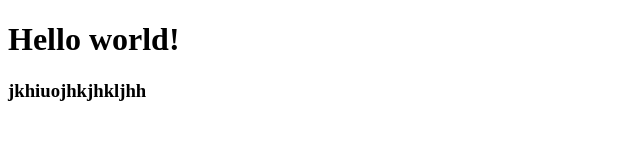
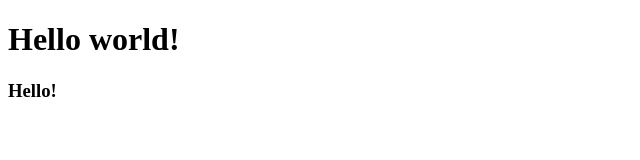
Before and after one commit to ternprojects/project, a plain HTML site: page index.html in a window 1280 px wide. Shown: the whole page, without its empty margins (0-640 px from the left). Drawn offline with Linux system fonts and the light colour scheme.

Commit message:
add new info

```diff
--- a/index.html
+++ b/index.html
@@ -8,6 +8,6 @@
 </head>
 <body>
     <h1>Hello world!</h1>
-    <h3>jkhiuojhkjhkljhh</h3>
+    <h3>Hello!</h3>
 </body>
 </html>
```
